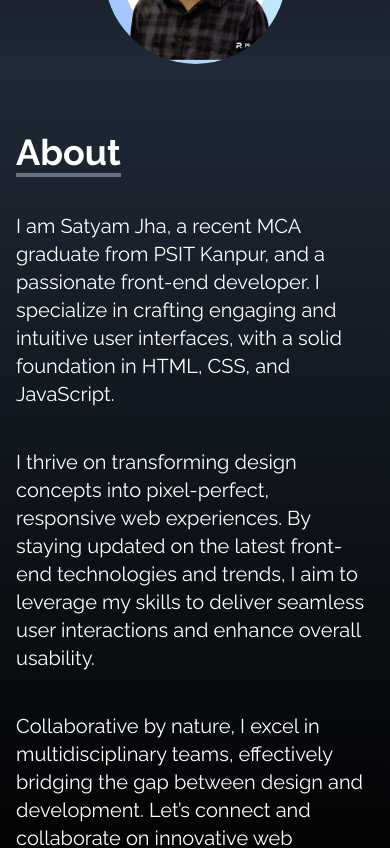
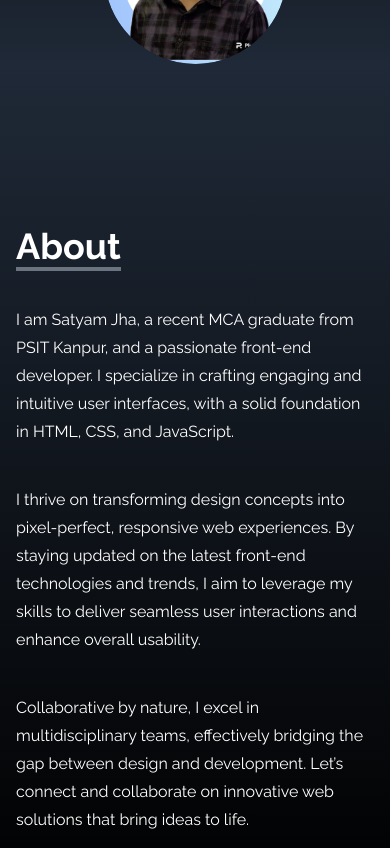
Before and after one commit to satyamJha002/Satyam, a React (Vite) app: page / in a window 390 px wide. Shown: the part 780-1628 px from the top of the page. Built offline with nearby package versions, Linux system fonts and the light colour scheme.

Commit message:
responsive fix

```diff
--- a/src/components/About.jsx
+++ b/src/components/About.jsx
@@ -7,28 +7,28 @@ const About = () => {
       id="about"
       className="w-full h-screen bg-gradient-to-b from-gray-800 to-black text-white"
     >
-      <div className="max-w-screen-lg py-20 md:py-20 px-4 mx-auto flex flex-col justify-center h-full">
-        <div className="mt-20">
+      <div className="max-w-screen-lg py-20 md:py-20 px-4 mx-auto flex flex-col justify-center h-full max-sm:pb-48">
+        <div className="mt-20 max-sm:text-[1rem] max-sm:pt-40">
           <p className="text-4xl sm:text-4xl font-bold inline border-b-4 border-gray-500">
             About
           </p>
         </div>
 
-        <p className="text-xl md:text-md mt-10 md:mt-6">
+        <p className="text-xl md:text-md mt-10 md:mt-6 max-sm:text-[1rem]">
           I am Satyam Jha, a recent MCA graduate from PSIT Kanpur, and a
           passionate front-end developer. I specialize in crafting engaging and
           intuitive user interfaces, with a solid foundation in HTML, CSS, and
           JavaScript.
         </p>
 
-        <p className="text-xl md:text-md mb-10 mt-10 md:mt-6">
+        <p className="text-xl md:text-md mb-10 mt-10 md:mt-6 max-sm:text-[1rem]">
           I thrive on transforming design concepts into pixel-perfect,
           responsive web experiences. By staying updated on the latest front-end
           technologies and trends, I aim to leverage my skills to deliver
           seamless user interactions and enhance overall usability.
         </p>
 
-        <p className="text-xl md:text-md mb-10 ">
+        <p className="text-xl md:text-md mb-10 max-sm:text-[1rem]">
           Collaborative by nature, I excel in multidisciplinary teams,
           effectively bridging the gap between design and development. Let’s
           connect and collaborate on innovative web solutions that bring ideas
--- a/src/components/Home.jsx
+++ b/src/components/Home.jsx
@@ -42,7 +42,7 @@ const Home = () => {
           <img
             src={heroImg}
             alt="my-profile"
-            className="rounded-full mx-auto w-1/2 md:w-100 "
+            className="animate-wiggle rounded-full mx-auto w-1/2 md:w-100 "
           />
         </div>
       </div>
--- a/tailwind.config.js
+++ b/tailwind.config.js
@@ -2,7 +2,11 @@
 export default {
   content: ["./index.html", "./src/**/*.{js,ts,jsx,tsx}"],
   theme: {
-    extend: {},
+    extend: {
+      animation: {
+        wiggle: "wiggle 1s ease-in-out infinite",
+      },
+    },
     fontFamily: {
       signature: ["Great Vibes"],
     },
```
